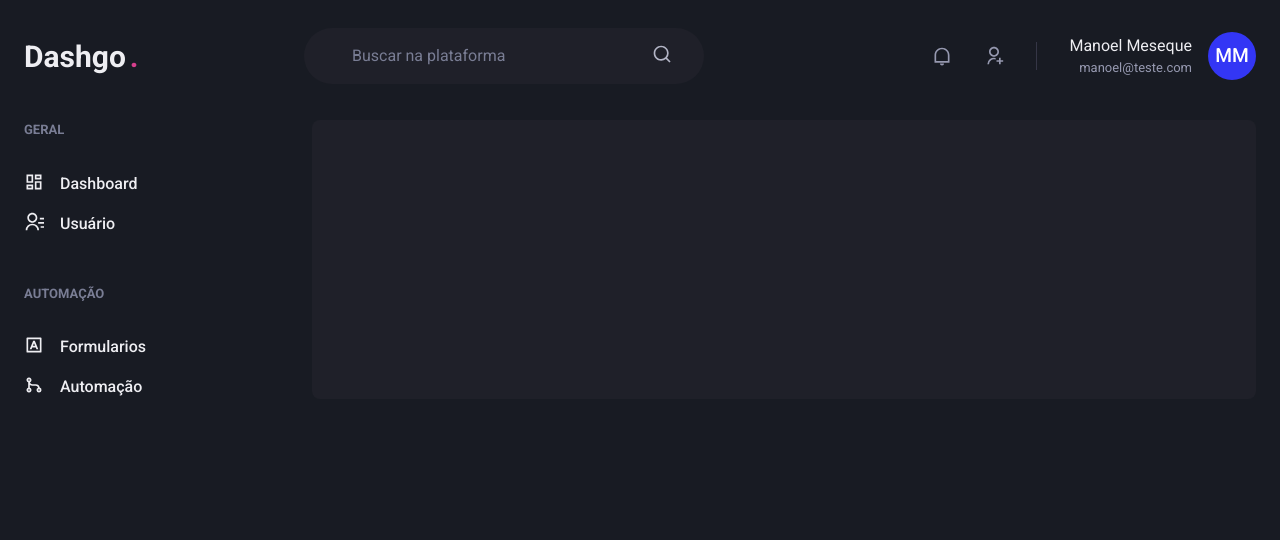
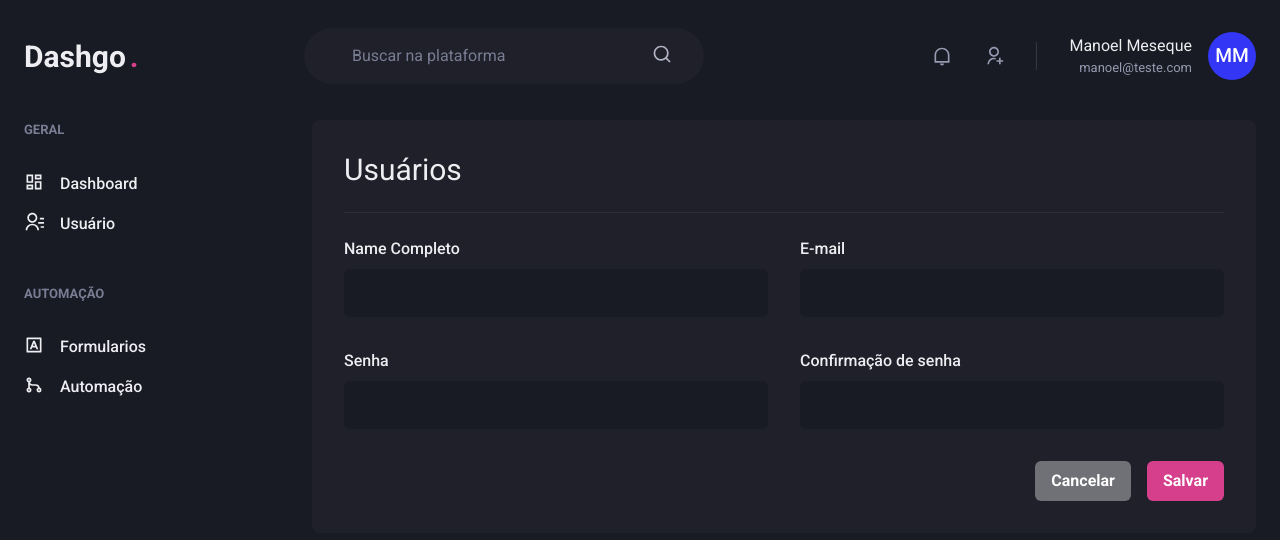
Before and after one commit to manoelmeseque/ignite-reactjs, a Next.js app in the folder dashgo/: page /users/create in a window 1280 px wide. Shown: the top 540 px of the page. Built offline with nearby package versions, Linux system fonts and the light colour scheme.

Commit message:
adding create user

```diff
--- a/dashgo/src/pages/users/create.tsx
+++ b/dashgo/src/pages/users/create.tsx
@@ -1,7 +1,6 @@
-import { Box, Button, Checkbox, Flex, Heading, Icon, Table, Tbody, Td, Th, Thead, Tr, Text } from "@chakra-ui/react";
-import { RiAddLine, RiPencilLine } from "react-icons/ri";
+import { Box, Button, Divider, Flex, Heading, HStack, SimpleGrid, VStack } from "@chakra-ui/react";
+import { Input } from "../../components/Form/Input";
 import Header from '../../components/Header'
-import Pagination from "../../components/Pagination";
 import SideBar from '../../components/SideBar'
 
 export default function CreateUser() {
@@ -13,7 +12,30 @@
                 <SideBar />
 
                 <Box flex="1" borderRadius={8} bg="gray.800" p="8">
+                    <Heading size="lg" fontWeight="normal">Usuários</Heading>
 
+                    <Divider my="6" borderColor="gray.700" />
+
+                    <VStack spacing="8">
+                        <SimpleGrid minChildWidth="240px" spacing="8" width="100%">
+                            <Input name="name" label="Name Completo" />
+                            <Input name="email" type="email" label="E-mail" />
+                        </SimpleGrid>
+
+                        <SimpleGrid minChildWidth="240px" spacing="8" width="100%">
+                            <Input name="password" type="password" label="Senha" />
+                            <Input name="confirm_password" type="password" label="Confirmação de senha" />
+                        </SimpleGrid>
+                    </VStack>
+
+                    <Flex mt="8" justify="flex-end">
+
+                        <HStack spacing="4">
+                            <Button colorScheme="whiteAlpha">Cancelar</Button>
+                            <Button colorScheme="pink">Salvar</Button>
+                        </HStack>
+
+                    </Flex>
                 </Box>
             </Flex>
 
```
